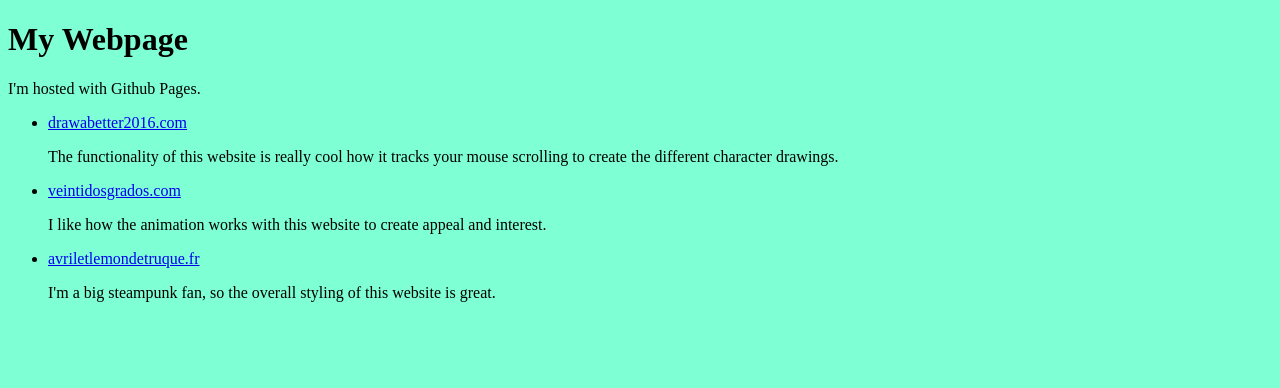
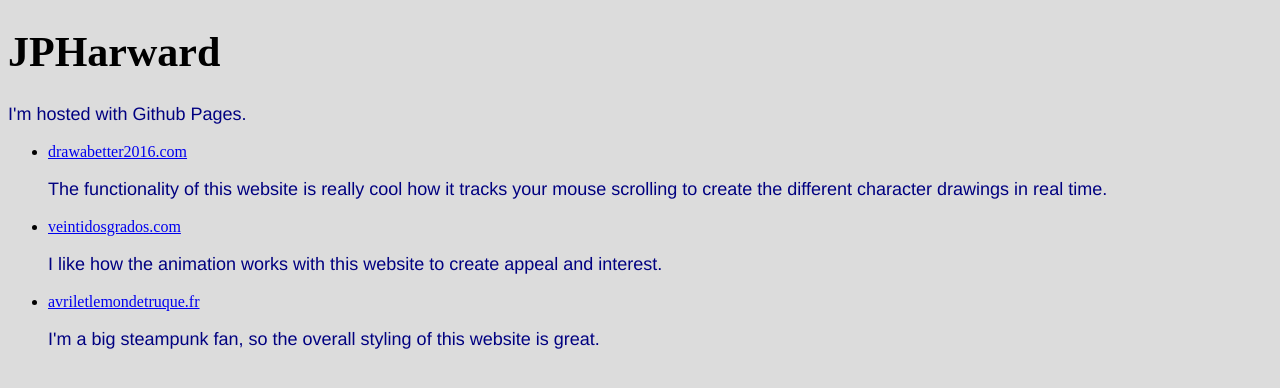
Before and after one commit to JPHarward/JPHarward.github.io, a plain HTML site: page index.html in a window 1280 px wide. Drawn offline with Linux system fonts and the light colour scheme.

Commit message:
Additional changes to index.html & main.css

```diff
--- a/index.html
+++ b/index.html
@@ -8,13 +8,13 @@
 
     <body>
 
-        <h1>My Webpage</h1>
+        <h1>JPHarward</h1>
 
         <p> I'm hosted with Github Pages.</p>
 
         <ul>
             <li><a href="http://www.drawabetter2016.com">drawabetter2016.com</a></li>
-            <p>The functionality of this website is really cool how it tracks your mouse scrolling                to create the different character drawings.</p>
+            <p>The functionality of this website is really cool how it tracks your mouse scrolling                to create the different character drawings in real time.</p>
             <li><a href="http://www.veintidosgrados.com">veintidosgrados.com</a></li>
             <p>I like how the animation works with this website to create appeal and interest.</p>
             <li><a href="http://www.avriletlemondetruque.fr">avriletlemondetruque.fr</a></li>
--- a/main.css
+++ b/main.css
@@ -1,2 +1,9 @@
-body {
-background-color: aquamarine}
+body {background-color: gainsboro}
+
+h1  {font-size: 42px;}
+
+p   {
+    color:navy;
+    font-size: 18px;
+    font-family: helvetica;
+    }
```
